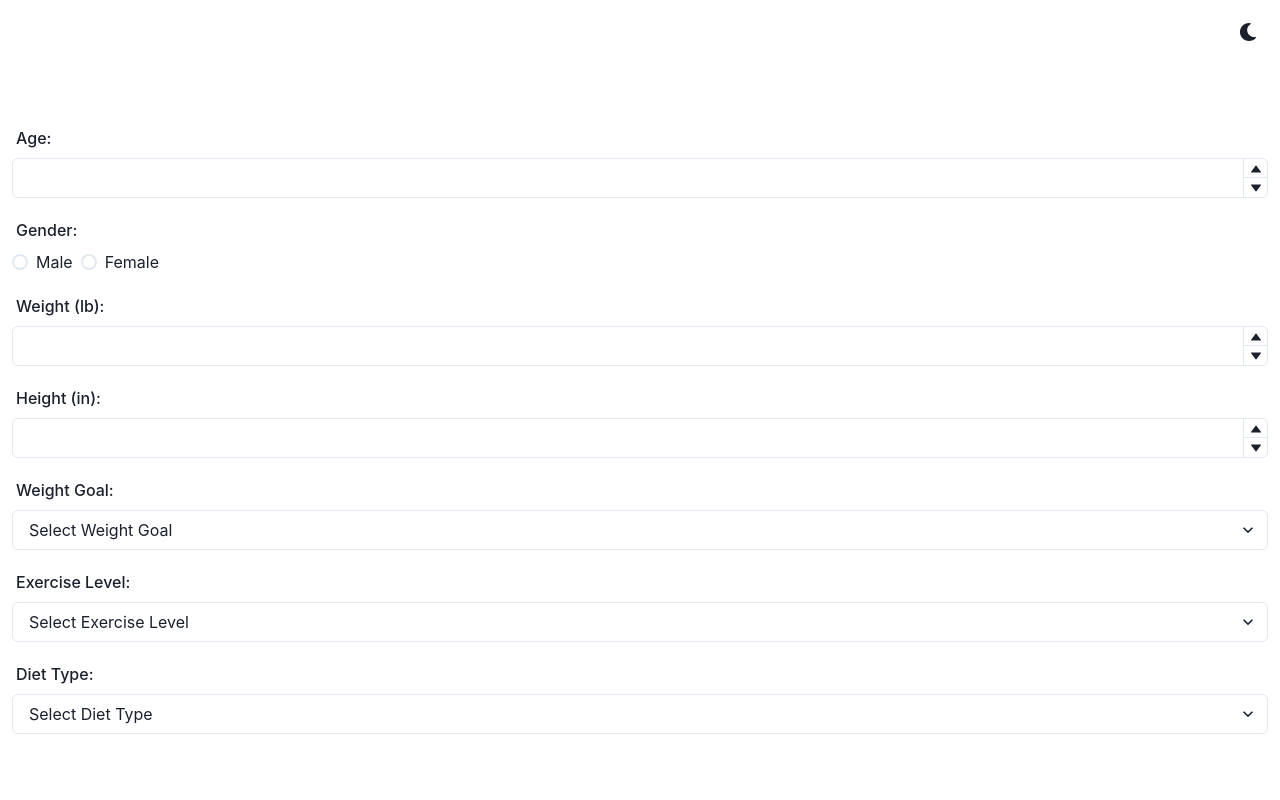
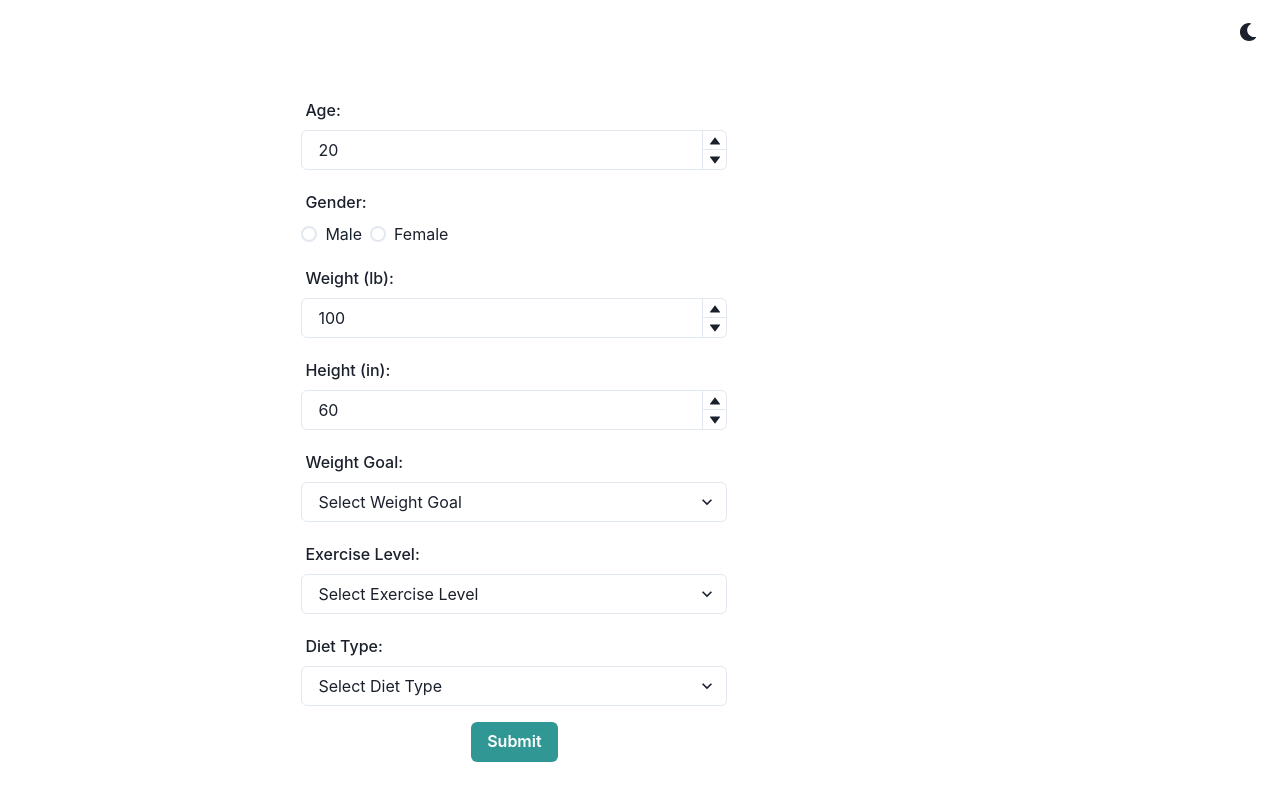
Before and after one commit to nathanhunsberger/CS3891-DietRecommendation, a React (Create React App) app in the folder frontend/: page / in a window 1280 px wide. Built offline with nearby package versions, Linux system fonts and the light colour scheme.

Commit message:
Finish form validation and macro retrieval

```diff
--- a/frontend/package.json
+++ b/frontend/package.json
@@ -13,6 +13,8 @@
     "@types/node": "^12.20.55",
     "@types/react": "^18.2.77",
     "@types/react-dom": "^18.2.25",
+    "axios": "^1.6.8",
+    "formik": "^2.4.5",
     "framer-motion": "^6.5.1",
     "react": "^18.2.0",
     "react-dom": "^18.2.0",
--- a/frontend/src/GetUserInformation.tsx
+++ b/frontend/src/GetUserInformation.tsx
@@ -13,21 +13,17 @@ import {
     FormControl,
     RadioGroup,
     Radio,
-  HStack
+    HStack,
+    Button,
 } from "@chakra-ui/react"
 import { ColorModeSwitcher } from "./ColorModeSwitcher"
-import { useState } from "react"
-
-
+import { ChangeEvent } from "react"
+// import { Formik, FormikProps } from 'formik';
+import { Field, FieldInputProps, Form, Formik, FormikProps } from 'formik';
+import axios from 'axios';
 
 export const GetUserInformation = () => {
-
-  const [age, setAge] = useState(0);
-  const [gender, setGender] = useState("");
-  const [height, setHeight] = useState(0);
-  const [weight, setWeight] = useState(0);
-  const [activityLevel, setActivityLevel] = useState(0);
-  const [goal, setGoal] = useState("")
+    const [age, setAge] = React.useState(0);
 
     const weightGoalRecord: Record<string, string> = {
         "extremelose": "Extreme Weight Loss",
@@ -40,7 +36,6 @@ export const GetUserInformation = () => {
     };
 
     const exerciseLevelRecord: Record<string, string> = {
-    "1": "BMR",
         "2": "Sedentary: little or no exercise",
         "3": "Exercise 1-3 times/week",
         "4": "Exercise 4-5 times/week",
@@ -56,66 +51,160 @@ export const GetUserInformation = () => {
         "highprotein": "High Protein"
     }
 
+    type Values = {
+        age: number;
+        gender: string;
+        weight: number;
+        height: number;
+        weightGoal: string;
+        exerciseLevel: string;
+        dietType: string;
+    };
+
+
     return (
         <Box textAlign="center" fontSize="xl">
+
+
             <Grid minH="100vh" p={3}>
                 <ColorModeSwitcher justifySelf="flex-end" />
-          <VStack spacing={10}>
-            <FormControl>
+                <VStack spacing={1} width={'80%'}>
+                    <Formik
+                        initialValues={{
+                            age: 20,
+                            gender: '',
+                            weight: 100,
+                            height: 60,
+                            weightGoal: '',
+                            exerciseLevel: '',
+                            dietType: ''
+                        }}
+                        onSubmit={async (values, actions) => {
+                            //metric conversions
+                            values.height = 2.54 * values.height;
+                            values.weight = 0.453592 * values.weight;
+
+                            const options = {
+                              method: 'GET',
+                              url: 'https://fitness-calculator.p.rapidapi.com/macrocalculator',
+                              params: {
+                                age: values.age,
+                                gender: values.gender,
+                                height: values.height,
+                                weight: values.weight,
+                                activitylevel: values.exerciseLevel,
+                                goal: values.weightGoal
+                              },
+                              headers: {
+                                'X-RapidAPI-Key': '60b6995f3fmsh88b2eb3fcb9b907p131589jsn3a22f9859c14',
+                                'X-RapidAPI-Host': 'fitness-calculator.p.rapidapi.com'
+                              }
+                            };
+
+                            try {
+                                const response = await axios.request(options);
+                                const macros = response.data.data[values.dietType];
+
+                            } catch (error) {
+                                console.error(error);
+                            }
+                        }}
+                    >
+                        {(props) => (
+                            <Form>
+                                <Field name='age' >
+                                    {({ field, form }: { field: FieldInputProps<number>, form: FormikProps<Values> }) => (
+                                        <FormControl isInvalid={!!(form.errors.age || form.values.age <= 0)}>
                                             <FormLabel marginTop={5} marginLeft={1}>Age:</FormLabel>
-              <NumberInput step={10} >
-                <NumberInputField />
+                                            <NumberInput step={10} {...field} onChange={(val) =>
+                                                form.setFieldValue(field.name, val)} >
+                                                <NumberInputField required />
+                                                <NumberInputStepper  >
+                                                    <NumberIncrementStepper />
+                                                    <NumberDecrementStepper />
+                                                </NumberInputStepper>
+                                            </NumberInput>
+                                        </FormControl>
+                                    )}
+                                </Field>
+
+                                <Field name='gender'>
+                                    {({ field, form }: { field: FieldInputProps<string>, form: FormikProps<Values> }) => (
+                                        <FormControl isInvalid={((form.errors.gender || form.values.gender === '') && form.touched.gender) || false}>
+                                            <FormLabel marginTop={5} marginLeft={1}>Gender:</FormLabel>
+                                            <RadioGroup >
+                                                <HStack>
+                                                    <Radio isRequired {...field} value='male'>Male</Radio>
+                                                    <Radio isRequired {...field} value='female'>Female</Radio>
+                                                </HStack>
+                                            </RadioGroup>
+                                        </FormControl>
+                                    )}
+                                </Field>
+
+                                <Field name='weight' >
+                                    {({ field, form }: { field: FieldInputProps<number>, form: FormikProps<Values> }) => (
+                                        <FormControl isInvalid={((form.errors.weight || form.values.weight <= 0) && form.touched.weight) || false}>
+                                            <FormLabel marginTop={5} marginLeft={1}>Weight (lb):</FormLabel>
+                                            <NumberInput step={10} {...field} onChange={(val) =>
+                                                form.setFieldValue(field.name, val)} >
+                                                <NumberInputField  required />
                                                 <NumberInputStepper>
                                                     <NumberIncrementStepper />
                                                     <NumberDecrementStepper />
                                                 </NumberInputStepper>
                                             </NumberInput>
-
-              <FormLabel marginTop={5} marginLeft={1}>Gender:</FormLabel>
-              <RadioGroup>
-                <HStack>
-                  <Radio value='male'>Male</Radio>
-                  <Radio value='female'>Female</Radio>
-                </HStack>
-              </RadioGroup>
-
-              <FormLabel marginTop={5} marginLeft={1}>Weight (lb):</FormLabel>
-              <NumberInput step={10} >
-                <NumberInputField />
+                                        </FormControl>
+                                    )}
+                                </Field>
+                                <Field name='height' >
+                                    {({ field, form }: { field: FieldInputProps<number>, form: FormikProps<Values> }) => (
+                                        <FormControl isInvalid={((form.errors.height || form.values.height <= 0) && form.touched.height) || false}>
+                                            <FormLabel marginTop={5} marginLeft={1}>Height (in):</FormLabel>
+                                            <NumberInput step={1} {...field} onChange={(val) =>
+                                                form.setFieldValue(field.name, val)} >
+                                                <NumberInputField  required />
                                                 <NumberInputStepper>
                                                     <NumberIncrementStepper />
                                                     <NumberDecrementStepper />
                                                 </NumberInputStepper>
                                             </NumberInput>
-
-              <FormLabel marginTop={5} marginLeft={1}>Height (in):</FormLabel>
-              <NumberInput step={10} >
-                <NumberInputField />
-                <NumberInputStepper>
-                  <NumberIncrementStepper />
-                  <NumberDecrementStepper />
-                </NumberInputStepper>
-              </NumberInput>
-
+                                        </FormControl>
+                                    )}
+                                </Field>
+                                <Field name='weightGoal' >
+                                    {({ field, form }: { field: FieldInputProps<string>, form: FormikProps<Values> }) => (
+                                        <FormControl isInvalid={((form.errors.weightGoal || form.values.weightGoal == '') && form.touched.weightGoal) || false}>
                                             <FormLabel marginTop={5} marginLeft={1}>Weight Goal:</FormLabel>
-              <Select placeholder="Select Weight Goal" required>
+                                            <Select placeholder="Select Weight Goal" {...field} required>
                                                 {Object.entries(weightGoalRecord).map(([value, label]) => {
                                                     return (
                                                         <option value={value}>{label}</option>
                                                     )
                                                 })}
                                             </Select>
+                                        </FormControl>
+                                    )}
+                                </Field>
+                                <Field name='exerciseLevel' >
+                                    {({ field, form }: { field: FieldInputProps<string>, form: FormikProps<Values> }) => (
+                                        <FormControl isInvalid={((form.errors.exerciseLevel || form.values.exerciseLevel == '') && form.touched.exerciseLevel) || false}>
                                             <FormLabel marginTop={5} marginLeft={1}>Exercise Level:</FormLabel>
-              <Select placeholder="Select Exercise Level" required>
+                                            <Select placeholder="Select Exercise Level" required {...field}>
                                                 {Object.entries(exerciseLevelRecord).map(([value, label]) => {
                                                     return (
                                                         <option value={value}>{label}</option>
                                                     )
                                                 })}
                                             </Select>
-
+                                        </FormControl>
+                                    )}
+                                </Field>
+                                <Field name='dietType' >
+                                    {({ field, form }: { field: FieldInputProps<string>, form: FormikProps<Values> }) => (
+                                        <FormControl isInvalid={((form.errors.weightGoal || form.values.dietType == '') && form.touched.dietType) || false}>
                                             <FormLabel marginTop={5} marginLeft={1}>Diet Type:</FormLabel>
-              <Select placeholder="Select Diet Type" required>
+                                            <Select placeholder="Select Diet Type" {...field} required>
                                                 {Object.entries(dietTypeRecord).map(([value, label]) => {
                                                     return (
                                                         <option value={value}>{label}</option>
@@ -123,8 +212,23 @@ export const GetUserInformation = () => {
                                                 })}
                                             </Select>
                                         </FormControl>
+                                    )}
+                                </Field>
+                                <Button
+                                    mt={4}
+                                    colorScheme='teal'
+                                    isLoading={props.isSubmitting}
+                                    type='submit'
+                                >
+                                    Submit
+                                </Button>
+                            </Form>
+                        )}
+                    </Formik>
                 </VStack>
             </Grid>
         </Box>
+
+
     )
 }
```
Also changed, not shown: frontend/src/App.tsx (line endings or trailing spaces), 1 other file (tests, documents, lock files or other folders). Lines whose indentation alone changed are shown as unchanged.
